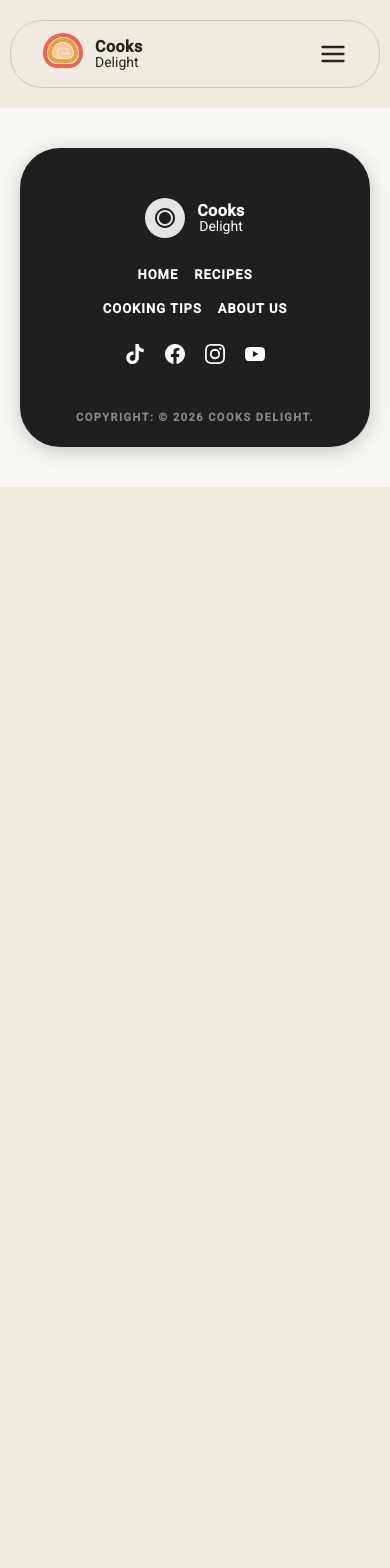
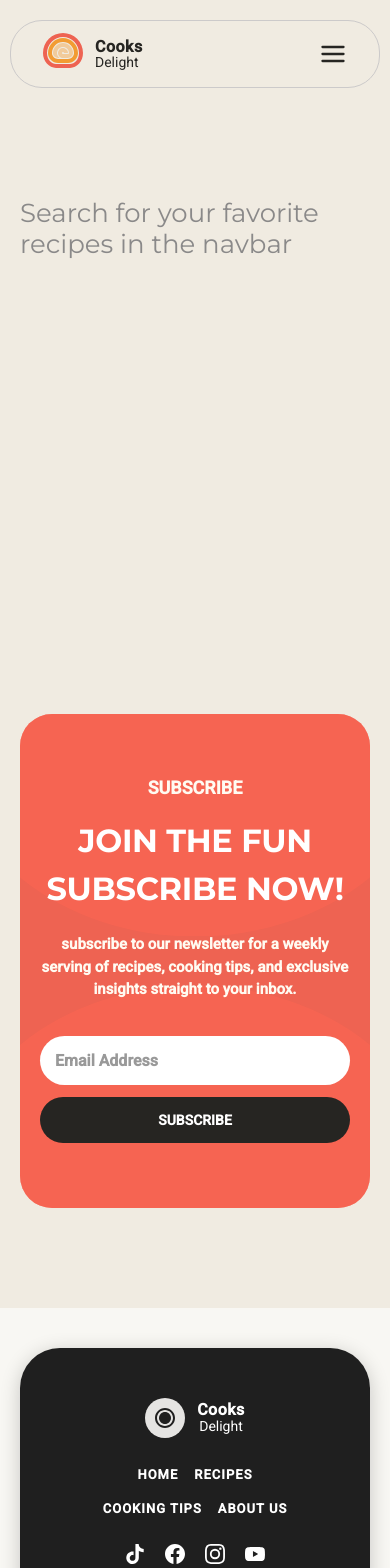
Before and after one commit to Asmaa-Edris/Cooks-Delight, a React (Vite) app in the folder cooks-delight/: page /Cooks-Delight/search in a window 390 px wide. Shown: the top 1568 px of the page. Before the commit the page ends 844 px from the top, so only its background shows below. Built offline with nearby package versions, Linux system fonts and the light colour scheme.

Commit message:
ui changes

```diff
--- a/cooks-delight/src/App.jsx
+++ b/cooks-delight/src/App.jsx
@@ -1,6 +1,5 @@
 import React from 'react';
-import { BrowserRouter as Router, Routes, Route } from 'react-router-dom';
-
+import { Routes, Route } from 'react-router-dom';
 
 import About from './pages/About/About';
 import Blog from './pages/Blog/Blog';
@@ -13,31 +12,24 @@ import Login from './pages/Login/Login';
 import Register from './pages/Register/Register';
 import Recipies from './pages/Home/Recipes';
 
-
-
 function App() {
   return (
-    <>
-      <Router>
     <div className="App">
       <Navbar />
+
       <Routes>
         <Route path="/" element={<Home />} />
-
         <Route path="/about" element={<About />} />
         <Route path="/recipes" element={<Recipies />} />
         <Route path="/recipe/:id" element={<Blog />} />
         <Route path="/search" element={<Search />} />
         <Route path="/tips" element={<Tips />} />
-            <Route path='/login' element={<Login />} />
-            <Route path='/register' element={<Register />} />
+        <Route path="/login" element={<Login />} />
+        <Route path="/register" element={<Register />} />
+      </Routes>
 
-          </Routes>
       <Footer />
     </div>
-      </Router>
-    </>
-
   );
 }
 
--- a/cooks-delight/src/components/layout/banner/Banner.css
+++ b/cooks-delight/src/components/layout/banner/Banner.css
@@ -13,7 +13,8 @@
     color: white;
 }
 
-.ellipse-1, .ellipse-2 {
+.ellipse-1,
+.ellipse-2 {
     position: absolute;
     background-color: #ff6653;
     opacity: 0.5;
@@ -48,14 +49,14 @@
     font-weight: bold;
     display: block;
     font-family: "Roboto", sans-serif;
-    color :var(--text-light: #FFFBF2)
+    color: var(--text-light, #FFFBF2)
 }
 
 .news-title {
     text-transform: uppercase;
     font-size: 80px;
     font-weight: bold;
-letter-spacing: -0.01em;
+    letter-spacing: -0.01em;
     margin-bottom: 20px;
     max-width: 800px;
     margin-left: auto;
@@ -69,8 +70,8 @@ letter-spacing: -0.01em;
     font-weight: bold;
     max-width: 580px;
     margin: 0 auto 48px;
-font-family: "Roboto", sans-serif;
-color:var(--text-light: #FFFBF2)
+    font-family: "Roboto", sans-serif;
+    color: var(--text-light, #FFFBF2)
 }
 
 .news-form {
@@ -80,7 +81,7 @@ color:var(--text-light: #FFFBF2)
     display: flex;
     max-width: 520px;
     margin: 0 auto;
-    box-shadow: 0 4px 20px rgba(0,0,0,0.05);
+    box-shadow: 0 4px 20px rgba(0, 0, 0, 0.05);
 }
 
 .news-input {
@@ -93,6 +94,7 @@ color:var(--text-light: #FFFBF2)
     color: #282626;
 
 }
+
 .news-input::placeholder {
     font-family: "Roboto", sans-serif;
     font-weight: bold;
--- a/cooks-delight/src/components/layout/navbar/Navbar.css
+++ b/cooks-delight/src/components/layout/navbar/Navbar.css
@@ -8,7 +8,7 @@ body {
 
   margin: 24px 32px;
   padding: 12px 32px;
-  background-color: var(--bg-main) !;
+  background-color: var(--bg-main);
   border-radius: var(--br-main);
   border: solid 1px rgb(204, 202, 202);
   display: flex;
@@ -275,7 +275,6 @@ body {
     max-width: var(--max-width);
     margin: 20px 10px;
     padding: 12px 32px;
-    background-color: var(--bg-main) !;
     border-radius: var(--br-main);
     border: solid 1px rgb(204, 202, 202);
     display: flex;
--- a/cooks-delight/src/main.jsx
+++ b/cooks-delight/src/main.jsx
@@ -1,9 +1,13 @@
 import { StrictMode } from 'react'
 import { createRoot } from 'react-dom/client'
+import { BrowserRouter } from 'react-router-dom'
 import './index.css'
 import App from './App.jsx'
+
 createRoot(document.getElementById('root')).render(
   <StrictMode>
-    <App />
+    <BrowserRouter basename="/Cooks-Delight">
+      <App />
+    </BrowserRouter>
   </StrictMode>,
 )
--- a/cooks-delight/src/pages/CookingTips/nourishing.css
+++ b/cooks-delight/src/pages/CookingTips/nourishing.css
@@ -1,5 +1,5 @@
 .nourishing {
-    margin: 80px !important;
+    margin: 30px !important;
     background: #C4E5FC;
     padding: 40px;
     border-radius: 32px;
```
Lines whose indentation alone changed are shown as unchanged.
